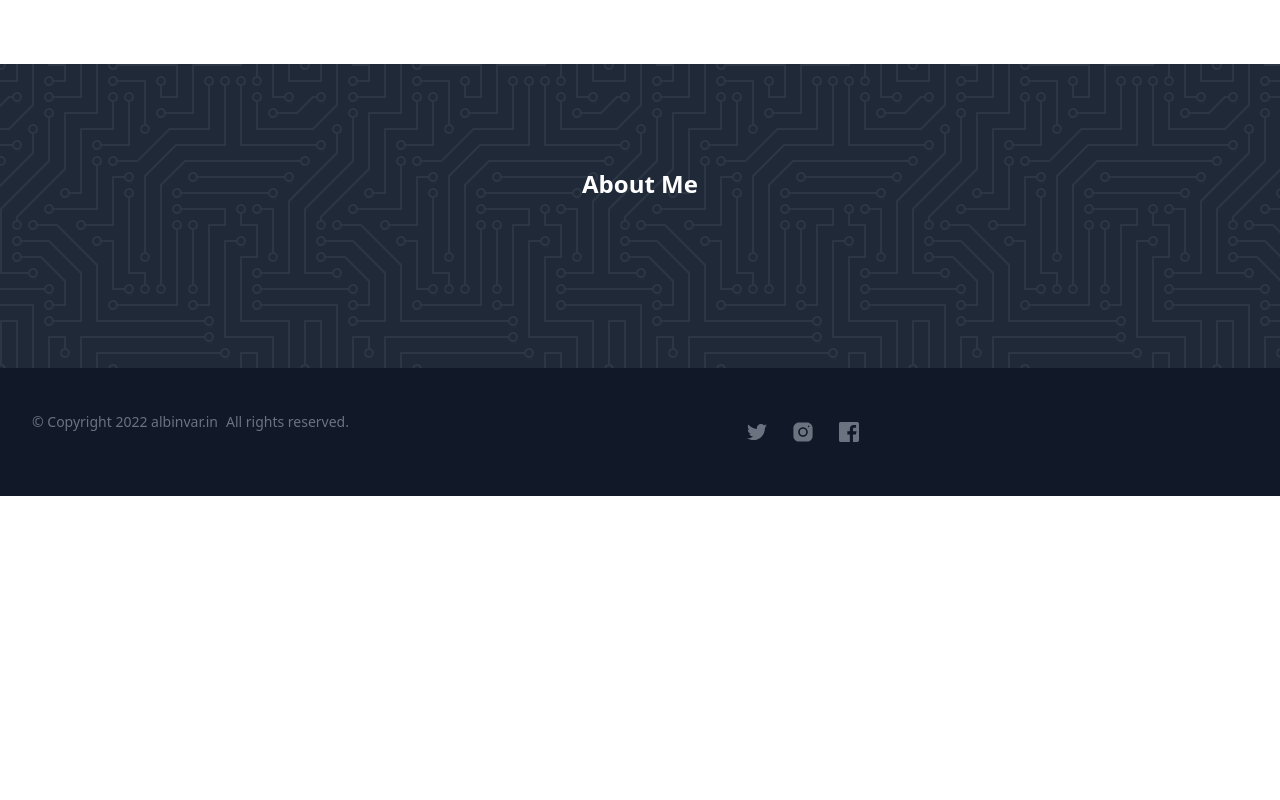
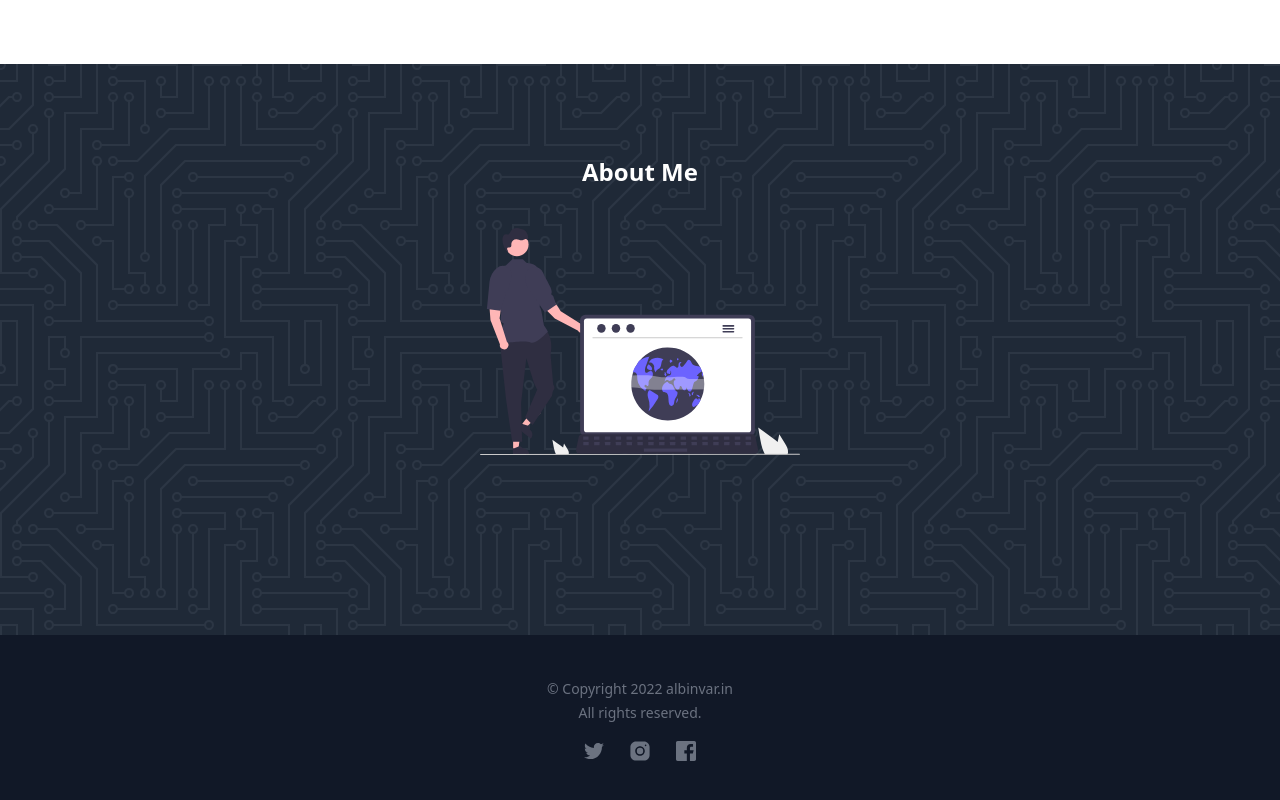
Before and after one commit to albinvar/portfolio-nuxt, a Nuxt app: page / in a window 1280 px wide. Shown: the part 748-1548 px from the top of the page. Before the commit the page ends 1244 px from the top, so only its background shows below. Built offline with nearby package versions, Linux system fonts and the light colour scheme.

Commit message:
basic fixes on home page

```diff
--- a/components/FooterComponent.vue
+++ b/components/FooterComponent.vue
@@ -1,13 +1,15 @@
 <template>
   <div class="bg-gray-900 relative inset-x-0 bottom-0">
-    <div class="px-4 mx-auto sm:max-w-xl md:max-w-full lg:max-w-screen-xl md:px-24 lg:px-8">
-      <div class="flex flex-col justify-between py-10 border-gray-800 sm:flex-row">
+    <div class="px-4 mx-auto max-w-xl md:max-w-full lg:max-w-screen-xl md:px-24 lg:px-8">
+      <div class="flex flex-wrap justify-between py-10 border-gray-800 flex-row">
+        <div class='w-full sm:max-s-sm text-center mx-0 sm:mx-auto'>
         <p class="text-sm my-1 text-gray-500">
           © Copyright {{currentDate.getFullYear()}} albinvar.in
         </p>
-        <p class="mx-2 my-1 text-sm text-gray-500">
+        <p class="text-sm my-1 text-gray-500">
           All rights reserved.
         </p>
+        </div>
         <div class="my-3 mx-auto flex flex-wrap items-center gap-x-6 justify-between">
           <a href="/" class="text-gray-500 transition-colors duration-300 hover:text-teal-accent-400">
             <svg viewBox="0 0 24 24" fill="currentColor" class="h-5">
--- a/components/home/HeroComponent.vue
+++ b/components/home/HeroComponent.vue
@@ -1,10 +1,11 @@
 <template>
   <div>
     <section class="bg-white dark:bg-gray-800 py-3 lg:py-20">
-      <div class="flex items-end justify-center my-6" @click="animate">
+      <div class="flex items-end justify-center my-6">
         <img
+          @click="animate"
           :class="{ animate__jackInTheBox: animated }"
-          class="h-56 w-56 rounded-full shadow-lg animate__animated"
+          class="h-56 w-56 rounded-full shadow-lg animate__animated max-h-screen min-w-screen"
           oncontextmenu="return false"
           src="~/assets/images/me.webp"
           @animationend="animated = false"
@@ -148,8 +149,16 @@
       </div>
     </section>
     <section class="h-2/3 bg-gray-800 pattern py-20">
-      <div class="p-6 mx-auto text-center">
-        <h2 class="text-2xl font-semibold text-white">About Me</h2>
+      <div class="p-3 mx-auto text-center">
+        <h2 class="text-2xl mb-4 font-semibold text-white">About Me</h2>
+
+        <object
+          :data="DevicesSvg"
+          type="image/svg+xml"
+          class="py-6 mb-3 mx-auto max-w-xs"
+          data-aos="fade-up"
+        ></object>
+
         <p
           class="text-gray-400 mt-4 lg:px-16"
           data-aos="fade-up"
@@ -175,6 +184,7 @@ export default {
   data() {
     return {
       animated: true,
+      DevicesSvg: require('~/assets/illustrations/startup.svg'),
     }
   },
 
```
